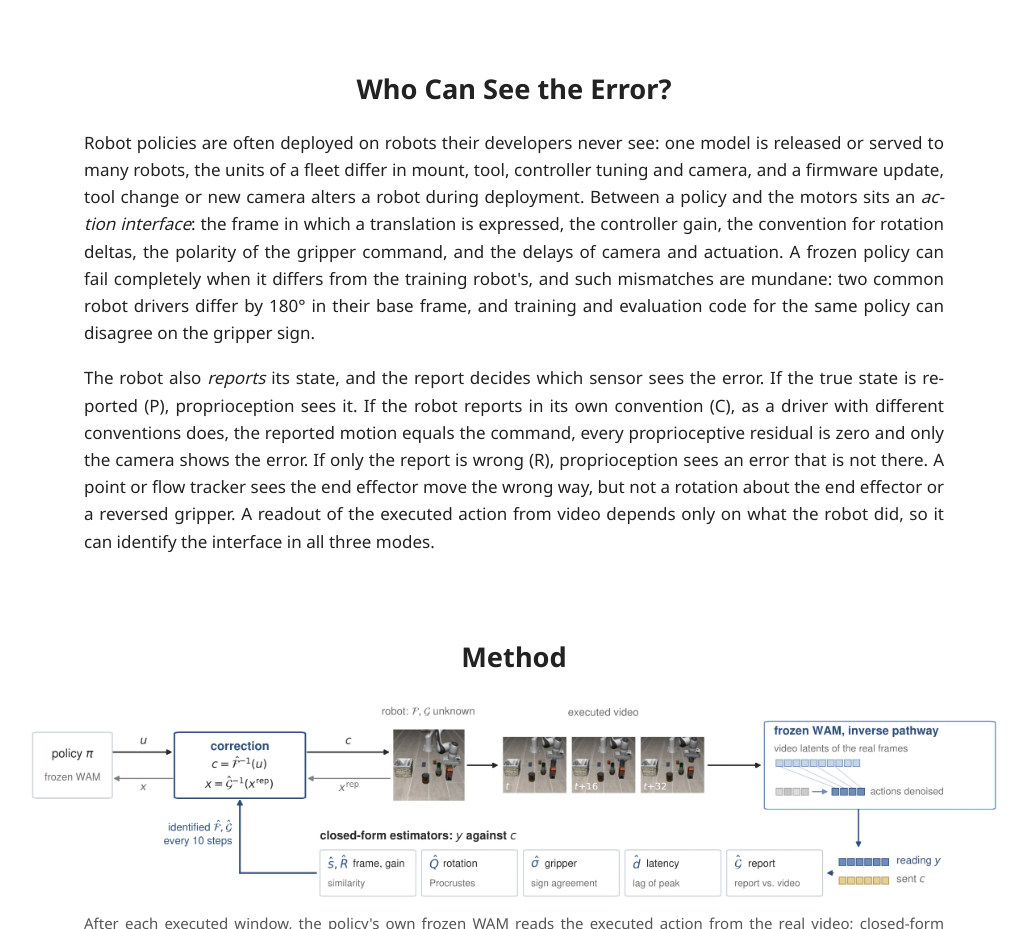
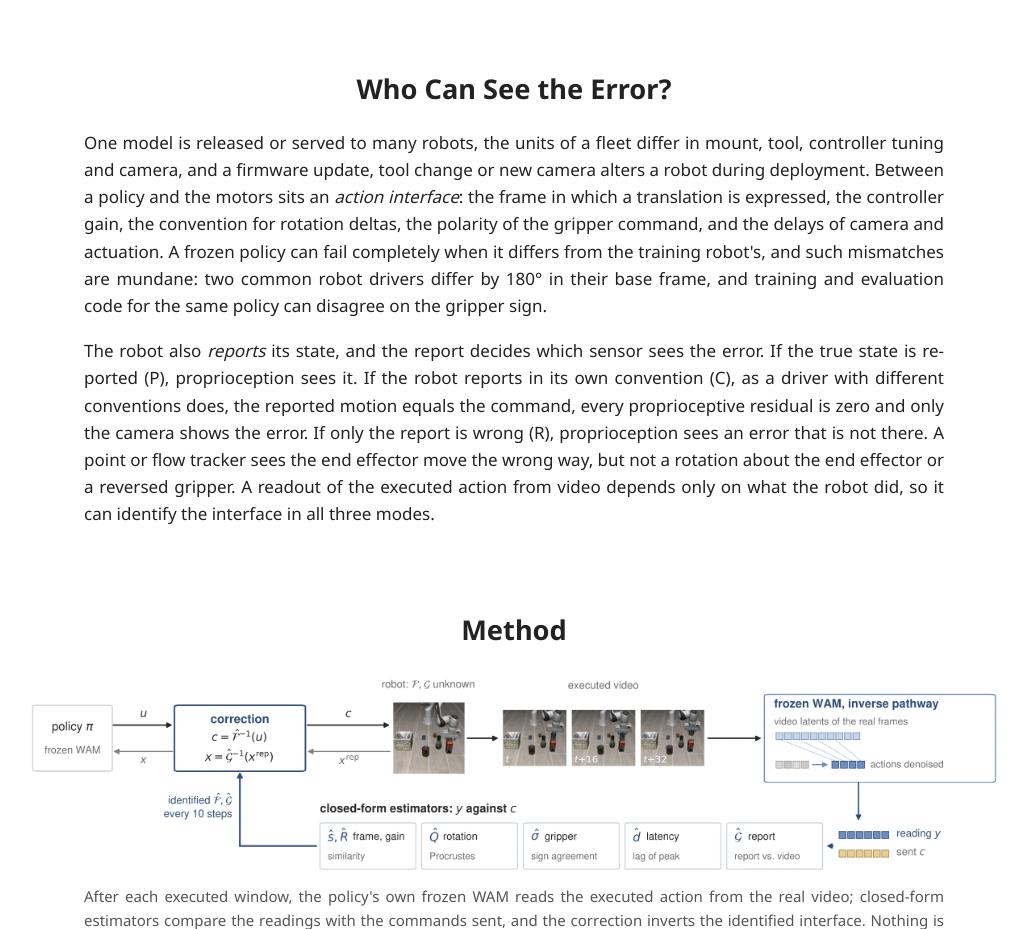
Before and after one commit to retro-wam/retro-wam.github.io, a plain HTML site: page index.html in a window 1280 px wide. Shown: the part 1640-2569 px from the top of the page, without its empty margins (126-1154 px from the left). Drawn offline with Linux system fonts and the light colour scheme; some icons are missing.

Commit message:
Motivation section: open with the deployment settings, not a repeat of the abstract
Co-Authored-By: Claude Opus 5.5 <noreply@anthropic.com>

```diff
--- a/index.html
+++ b/index.html
@@ -94,7 +94,7 @@
   <section>
     <h2>Who Can See the Error?</h2>
     <p class="text">
-      Robot policies are often deployed on robots their developers never see: one model is released or served to
+      One model is released or served to
       many robots, the units of a fleet differ in mount, tool, controller tuning and camera, and a firmware update,
       tool change or new camera alters a robot during deployment. Between a policy and the motors sits an
       <em>action interface</em>: the frame in which a translation is expressed,
```
